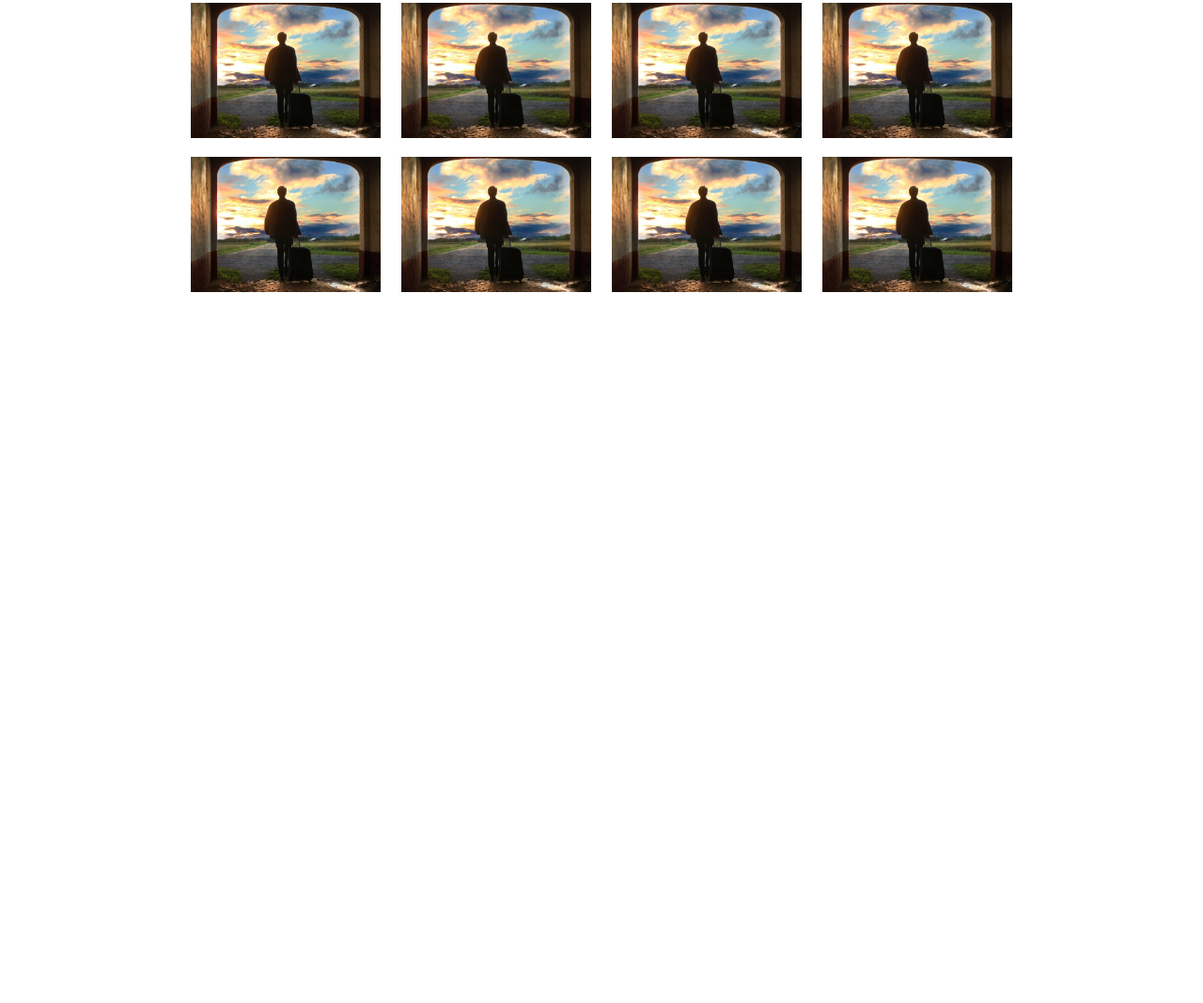
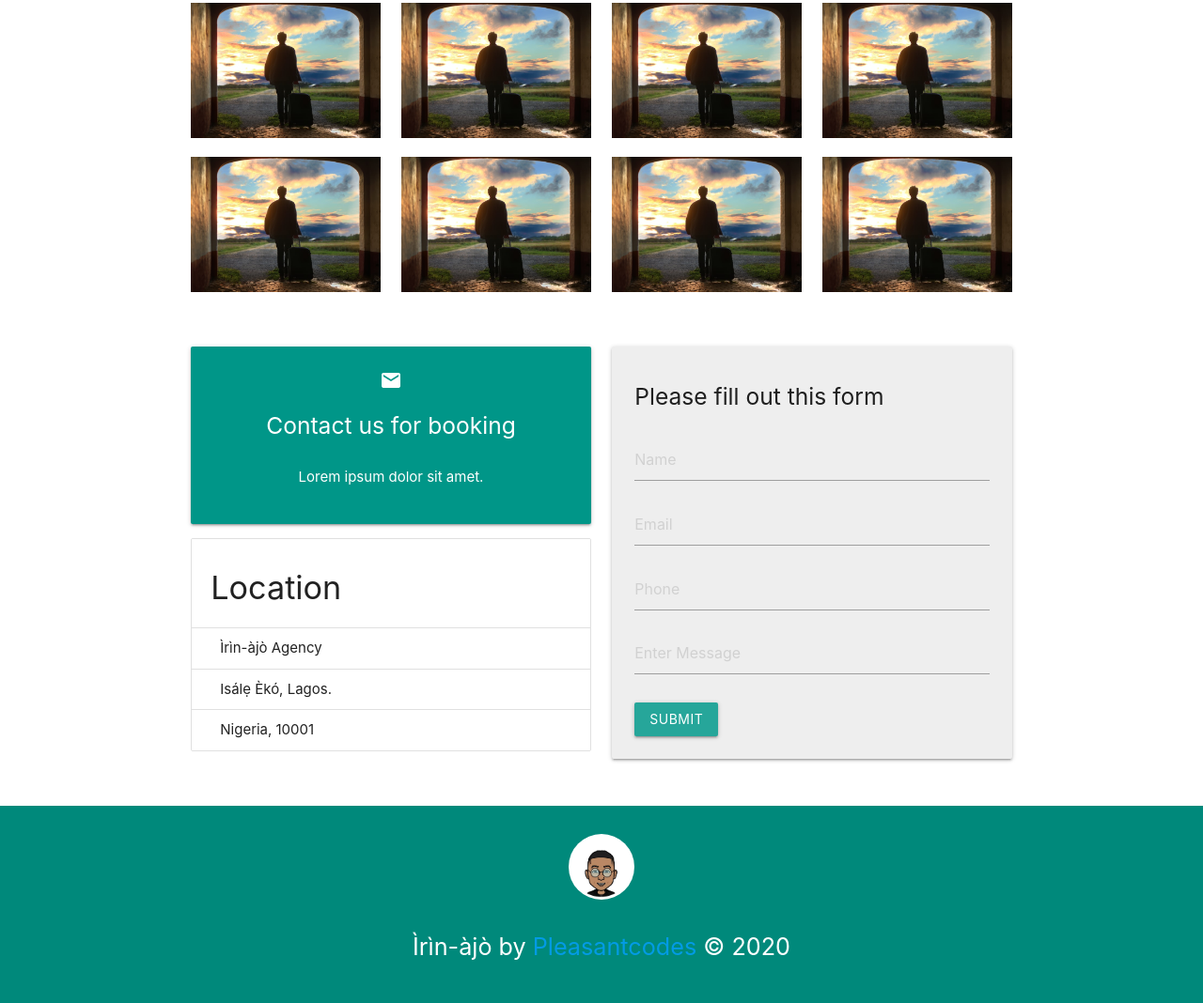
Before and after one commit to Pleasantcodes/Irin-ajo, a plain HTML site: page index.html in a window 1280 px wide. Shown: the part 1948-3016 px from the top of the page at 94% size. Before the commit the page ends 2294 px from the top, so only its background shows below. Drawn offline with nearby package versions, Linux system fonts and the light colour scheme.

Commit message:
added contact section and footer

```diff
--- a/index.html
+++ b/index.html
@@ -254,6 +254,56 @@
       </div>
     </section>
 
+    <!-- contact section  -->
+    <section id="contact" class="section section-contact scrollsplay">
+      <div class="container">
+        <div class="row">
+          <div class="col s12 m6">
+            <div class="card-panel teal white-text center">
+              <i class="material-icons">email</i>
+              <h5>Contact us for booking</h5>
+              <p>Lorem ipsum dolor sit amet.</p>
+            </div>
+
+            <ul class="collection with-header">
+              <li class="collection-header">
+                <h4>Location</h4>
+              </li>
+              <li class="collection-item">Ìrìn-àjò Agency</li>
+              <li class="collection-item"> Isálẹ Èkó, Lagos.</li>
+              <li class="collection-item">Nigeria, 10001</li>
+            </ul>
+          </div>
+          <div class="col s12 m6">
+            <div class="card-panel grey lighten-3">
+              <h5>Please fill out this form</h5>
+              <div class="input-field">
+                <input type="text" placeholder="Name" id="name">
+              </div>
+
+              <div class="input-field">
+                <input type="text" placeholder="Email" id="email">
+              </div>
+
+              <div class="input-field">
+                <input type="text" placeholder="Phone" id="phne">
+              </div>
+
+              <div class="input-field">
+                <textarea class="materialize-textarea" placeholder="Enter Message" id="message"></textarea>
+              </div>
+              <input type="submit" value="submit" class="btn">
+            </div>
+          </div>
+        </div>
+      </div>
+    </section>
+
+    <!-- footer -->
+    <footer class="section teal darken-1 white-text center">
+      <p><a href="http://www.pleasantcodes.com/"> <img src="img/gaji.jpg" alt="Gàjí Fún rẹ́ ẹ" class="leo"></a> <br></p>
+      <p class="flow-text">Ìrìn-àjò by <a href="#" target="_blank">Pleasantcodes</a> &copy; 2020 </p>
+    </footer>
 
 
 
--- a/style.css
+++ b/style.css
@@ -16,3 +16,9 @@
   .section-contact h5 {
     margin-bottom: 30px;
   }
+
+  .leo {
+    width: 70px;
+    height: 70px;
+    border-radius: 50%;
+}
```
Also changed, not shown: img/gaji.jpg (added).
